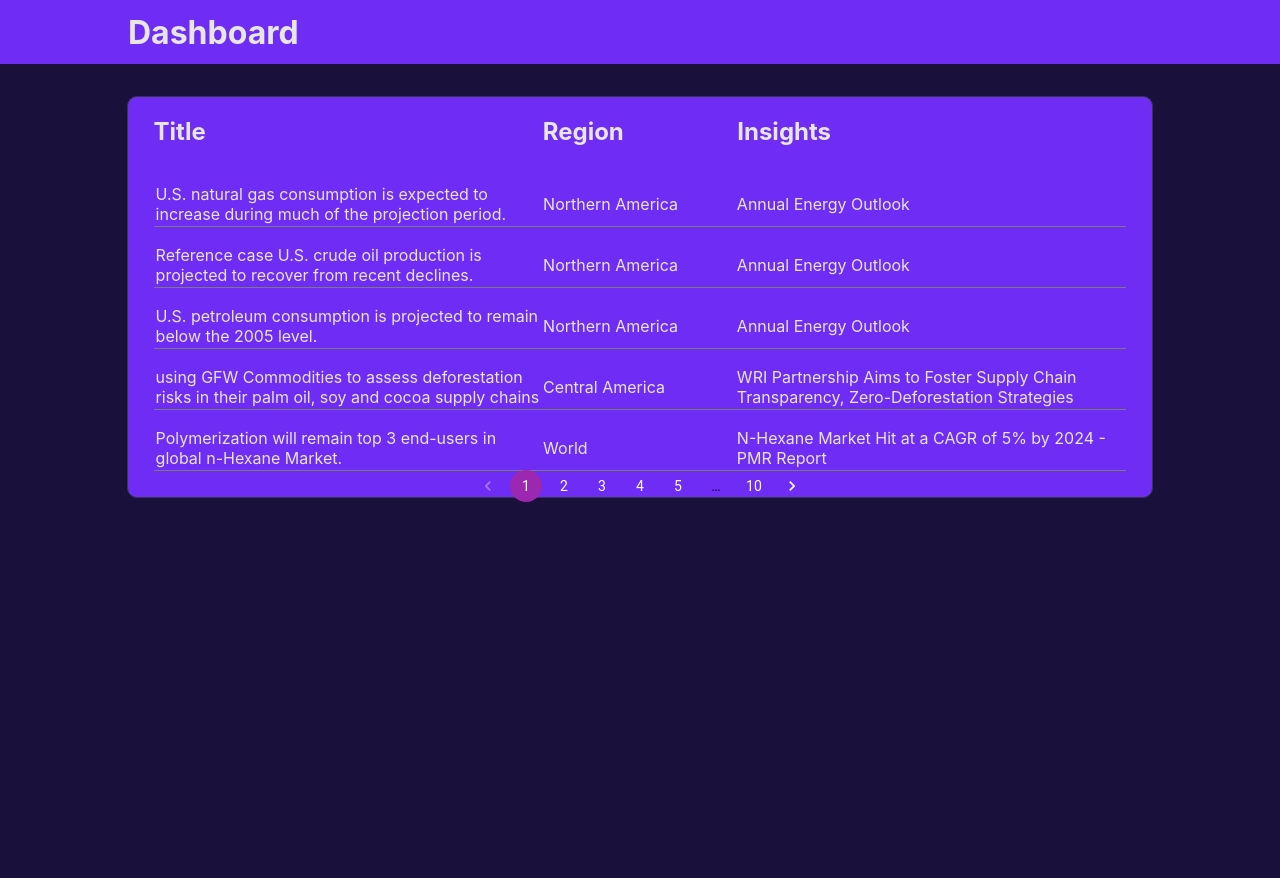
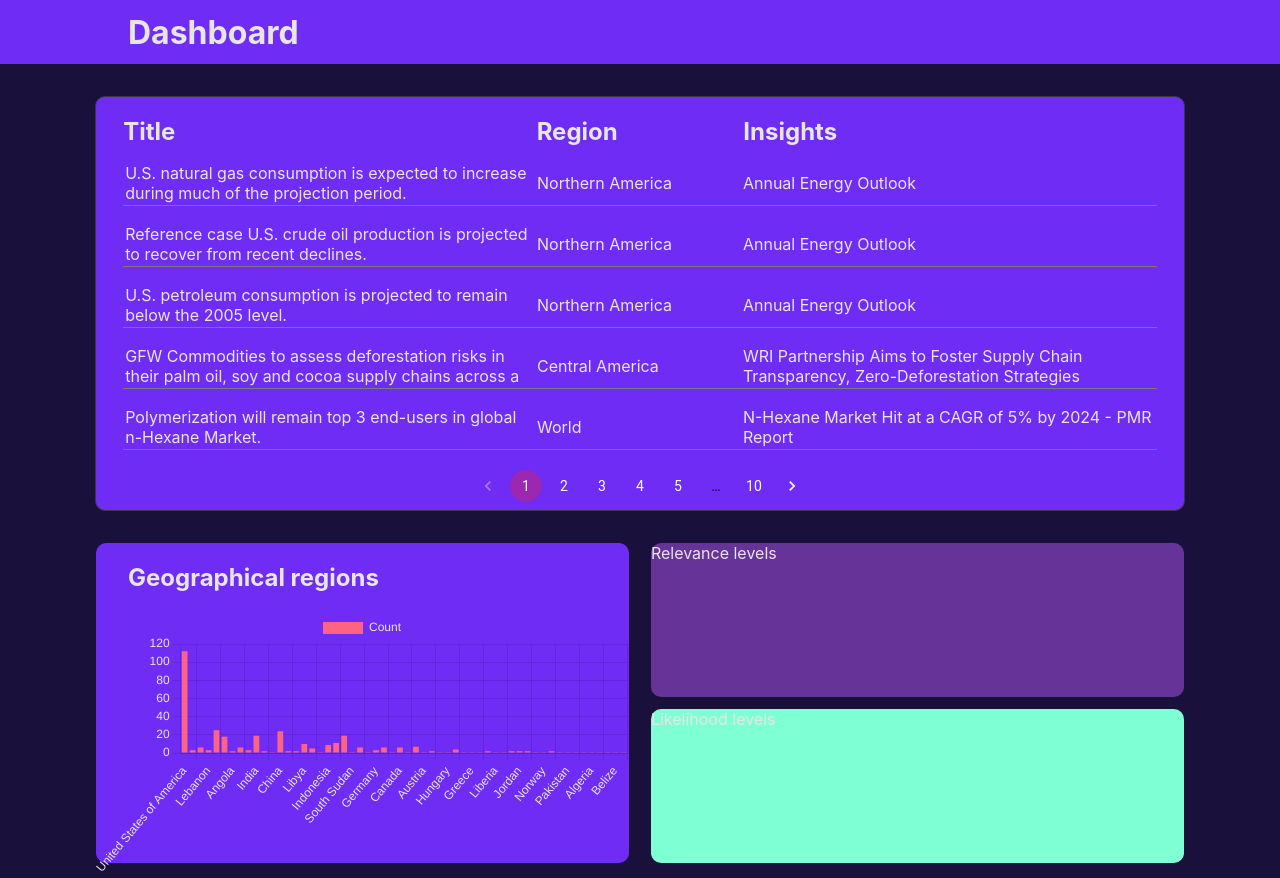
Before and after one commit to Kuro0911/dashboard, a React (Create React App) app: page / in a window 1280 px wide. Before the commit the page ends 800 px from the top, so only its background shows below. Built offline with nearby package versions, Linux system fonts and the light colour scheme.

Commit message:
barchart added

```diff
--- a/package.json
+++ b/package.json
@@ -10,7 +10,10 @@
     "@testing-library/jest-dom": "^5.16.5",
     "@testing-library/react": "^13.4.0",
     "@testing-library/user-event": "^13.5.0",
+    "chart.js": "^4.3.0",
+    "d3": "^7.8.5",
     "react": "^18.2.0",
+    "react-chartjs-2": "^5.2.0",
     "react-dom": "^18.2.0",
     "react-scripts": "5.0.1",
     "styled-components": "^5.3.11",
--- a/src/App.css
+++ b/src/App.css
@@ -4,6 +4,7 @@
 }
 .content-wrap{
     display: flex;
+    flex-direction: column;
     justify-content: center;
     align-items: center;
 }
--- a/src/App.js
+++ b/src/App.js
@@ -1,6 +1,7 @@
 import "./App.css";
 import { Insights } from "./components/Insights/Insights";
 import { Navbar } from "./components/Navbar/Navbar";
+import { Overall } from "./components/Overall-section/Overall";
 
 function App() {
   return (
@@ -8,6 +9,7 @@ function App() {
       <Navbar />
       <div className="content-wrap">
         <Insights />
+        <Overall />
       </div>
       {/*
       insights-block
--- /dev/null
+++ b/src/components/Barcharts/GeoGraph.js
@@ -0,0 +1,31 @@
+import React from "react";
+import Chart from "chart.js/auto";
+import { Bar } from "react-chartjs-2";
+
+const GeoGraph = ({ geoData }) => {
+  let labels = [];
+  let number = [];
+  geoData.map((e) => {
+    labels.push(e.country);
+    number.push(e.count);
+  });
+  Chart.defaults.color = "#e8e6e3";
+  const data = {
+    labels: labels,
+    datasets: [
+      {
+        label: "Count",
+        backgroundColor: "rgb(255, 99, 132)",
+        borderColor: "rgb(255, 99, 132)",
+        data: number,
+      },
+    ],
+  };
+  return (
+    <div>
+      <Bar data={data} />
+    </div>
+  );
+};
+
+export default GeoGraph;
--- a/src/components/Insights/Insights.css
+++ b/src/components/Insights/Insights.css
@@ -1,7 +1,6 @@
 .insights{
-    width: 80%;
+    width: 85%;
     margin-top: 2em;
-    height: 50vh;
     border-radius: 10px;
     border: 1px #353846 solid;
     background-color: #6f2cf4;
@@ -14,6 +13,7 @@
 }
 .insight-content-top{
     display: flex;
+    height: 3em;
 }
 .title-head{
     width: 40%;
@@ -34,6 +34,7 @@
     width: 100%;
     height: 90%;
     margin-top: 1em;
+    margin-bottom: 0.75em;
 }
 .insight-data-ele{
     border-bottom: 1px solid #7b7a78;
--- /dev/null
+++ b/src/components/Overall-section/Overall.css
@@ -0,0 +1,38 @@
+.overall{
+    width: 85%;
+    display: flex;
+    justify-content: space-between;
+    align-items: center;
+    height: 40vh;
+    margin-top: 2em;
+    color: #e8e6e3;
+}
+.overall-left{
+    width: 49%;
+    height: 100%;
+    background-color: #6f2cf4;
+    border-radius: 10px;
+}
+.overall-left-head {
+    margin-left: 2em;
+}
+.overall-right {
+    width: 49%;
+    height: 100%;
+    display: flex;
+    justify-content: space-between;
+    align-items: center;
+    flex-direction: column;
+}
+.overall-right-top{
+    height: 48%;
+    width: 100%;
+    background-color: rebeccapurple;
+    border-radius: 10px;
+}
+.overall-right-bottom {
+    height: 48%;
+    width: 100%;
+    background-color: aquamarine;
+    border-radius: 10px;
+}
--- /dev/null
+++ b/src/components/Overall-section/Overall.js
@@ -0,0 +1,40 @@
+import React from "react";
+import "./Overall.css";
+import data from "../../utils/data-store/MOCK-DATA";
+import GeoGraph from "../Barcharts/GeoGraph";
+export const Overall = () => {
+  function getGeographicalData() {
+    const countries = {};
+    data.forEach((item) => {
+      const { country } = item;
+      if (country) {
+        if (countries[country]) {
+          countries[country]++;
+        } else {
+          countries[country] = 1;
+        }
+      }
+    });
+    const countByCountry = Object.keys(countries).map((country) => ({
+      country,
+      count: countries[country],
+    }));
+
+    return countByCountry;
+  }
+  let geoData = getGeographicalData();
+  return (
+    <div className="overall">
+      <div className="overall-left">
+        <div className="overall-left-head">
+          <h2>Geographical regions</h2>
+        </div>
+        <GeoGraph geoData={geoData} />
+      </div>
+      <div className="overall-right">
+        <div className="overall-right-top">Relevance levels</div>
+        <div className="overall-right-bottom">Likelihood levels</div>
+      </div>
+    </div>
+  );
+};
```
Also changed, not shown: src/components/Box/Box.css (deleted), src/components/Box/Box.js (deleted), 1 other file (tests, documents, lock files or other folders).
